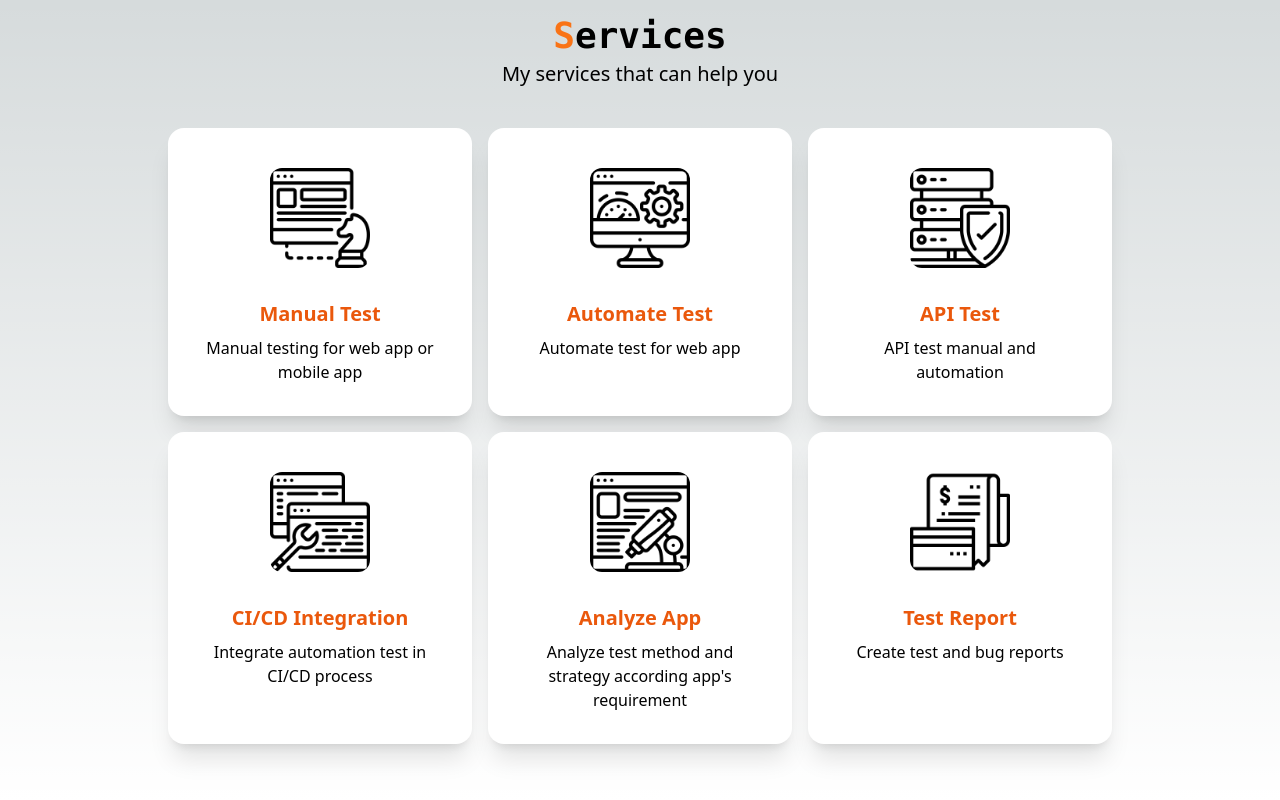
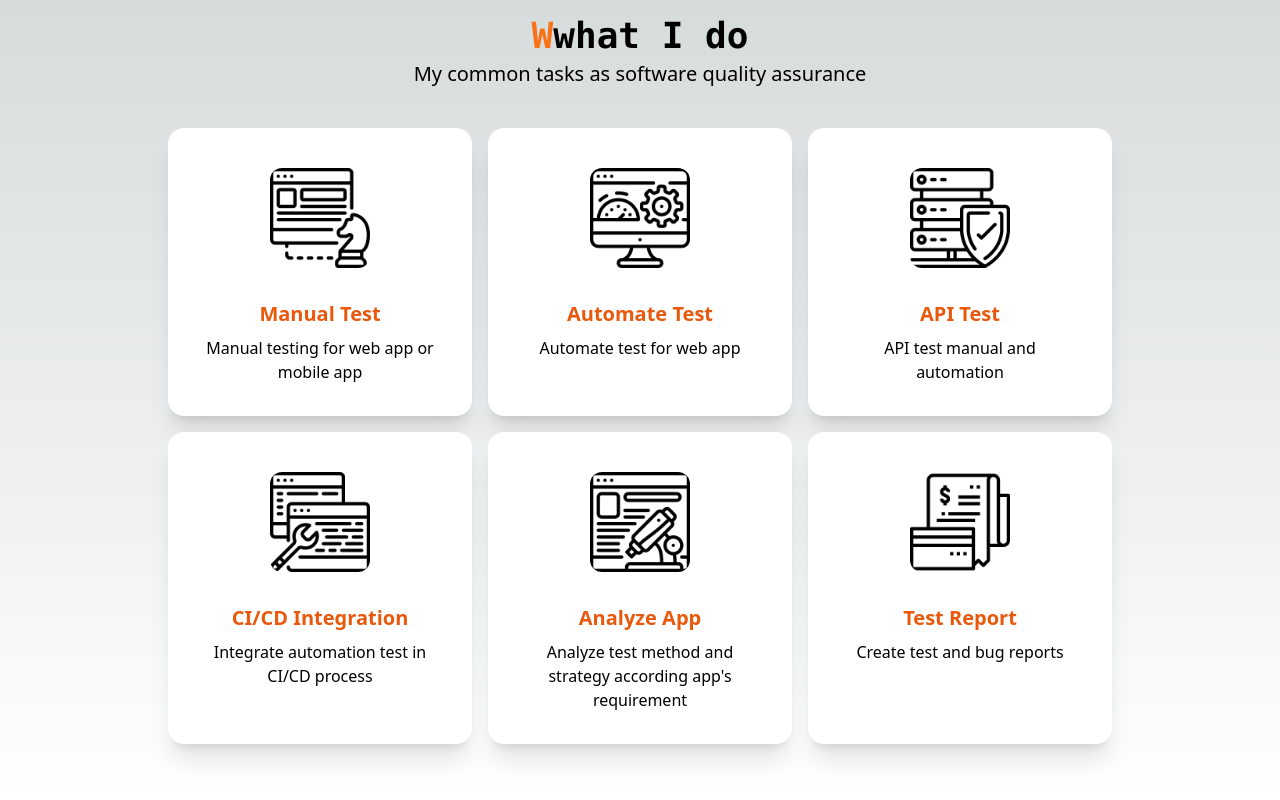
Before and after one commit to amir-ubay-qa/portfolio-nextjs, a Next.js app: page /components/Whatido in a window 1280 px wide. Built offline with nearby package versions, Linux system fonts and the light colour scheme.

Commit message:
Update Whatido.js

```diff
--- a/src/pages/components/Whatido.js
+++ b/src/pages/components/Whatido.js
@@ -32,9 +32,9 @@ function Services() {
    return (
     <div className="section-container min-h-screen" id="services">
       <h2 className="section-title mt-24 lg:mt-auto">
-        <span className="orange-text">S</span>ervices
+        <span className="orange-text">W</span>what I do
       </h2>
-      <p className="section-subtitle">My services that can help you</p>
+      <p className="section-subtitle">My common tasks as software quality assurance</p>
       <div className="grid grid-cols-1 md:grid-cols-3 gap-4 p-10 justify-center">
         <ServiceCard title="Manual Test" desc="Manual testing for web app or mobile app" img={manual}/>
         <ServiceCard title="Automate Test" desc="Automate test for web app" img={automate} />
```
